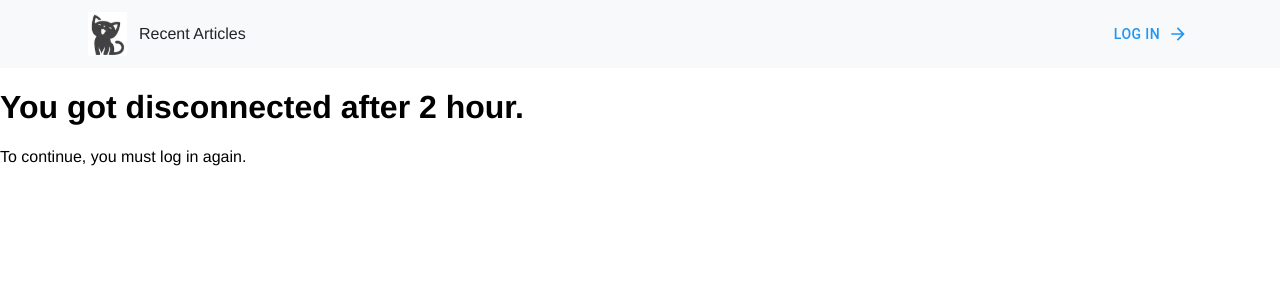
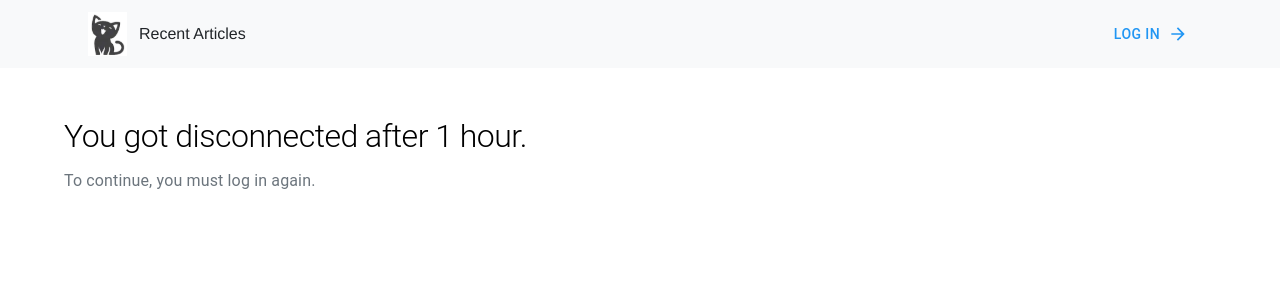
Before and after one commit to CoffeeladyCZ/blog-frontend, a React (Create React App) app: page /disconnected in a window 1280 px wide. Shown: the top 300 px of the page. Built offline with nearby package versions, Linux system fonts and the light colour scheme.

Commit message:
#43 - Edit Disconnected and NotFound pages

```diff
--- a/src/pages/Disconected.tsx
+++ b/src/pages/Disconected.tsx
@@ -1,11 +1,22 @@
 import React from 'react';
+
+import { Container } from '@mui/material';
+import { styled } from '@mui/system';
+
+import { StyledH1, StyledSmallText } from '../styled/styled';
+
+const StyledContainer = styled(Container)`
+  display: flex;
+  margin-top: 50px;
+  flex-direction: column;
+`;
 
 const Disconnected: React.FC = () => {
   return (
-    <>
-      <h1>You got disconnected after 2 hour.</h1>
-      <p>To continue, you must log in again.</p>
-    </>
+    <StyledContainer>
+      <StyledH1 variant="h1">You got disconnected after 1 hour.</StyledH1>
+      <StyledSmallText>To continue, you must log in again.</StyledSmallText>
+    </StyledContainer>
   );
 };
 
--- a/src/pages/NotFound.tsx
+++ b/src/pages/NotFound.tsx
@@ -1,7 +1,22 @@
 import React from 'react';
 
+import { Container } from '@mui/material';
+import { styled } from '@mui/system';
+
+import { StyledH1 } from '../styled/styled';
+
+const StyledContainer = styled(Container)`
+  display: flex;
+  margin-top: 50px;
+  flex-direction: column;
+`;
+
 const NotFound: React.FC = () => {
-  return <h1>Page not found.</h1>;
+  return (
+    <StyledContainer>
+      <StyledH1 variant="h1">Page not found.</StyledH1>;
+    </StyledContainer>
+  );
 };
 
 export default NotFound;
```
